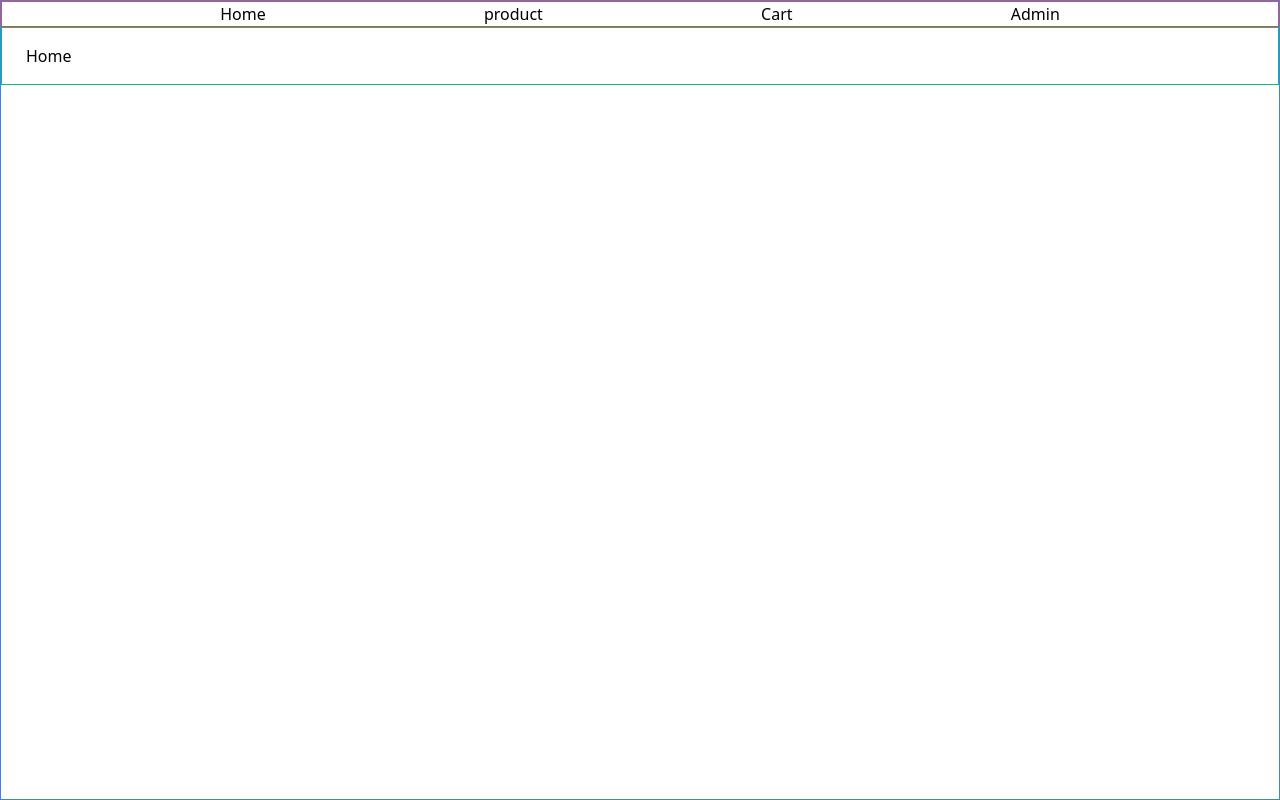
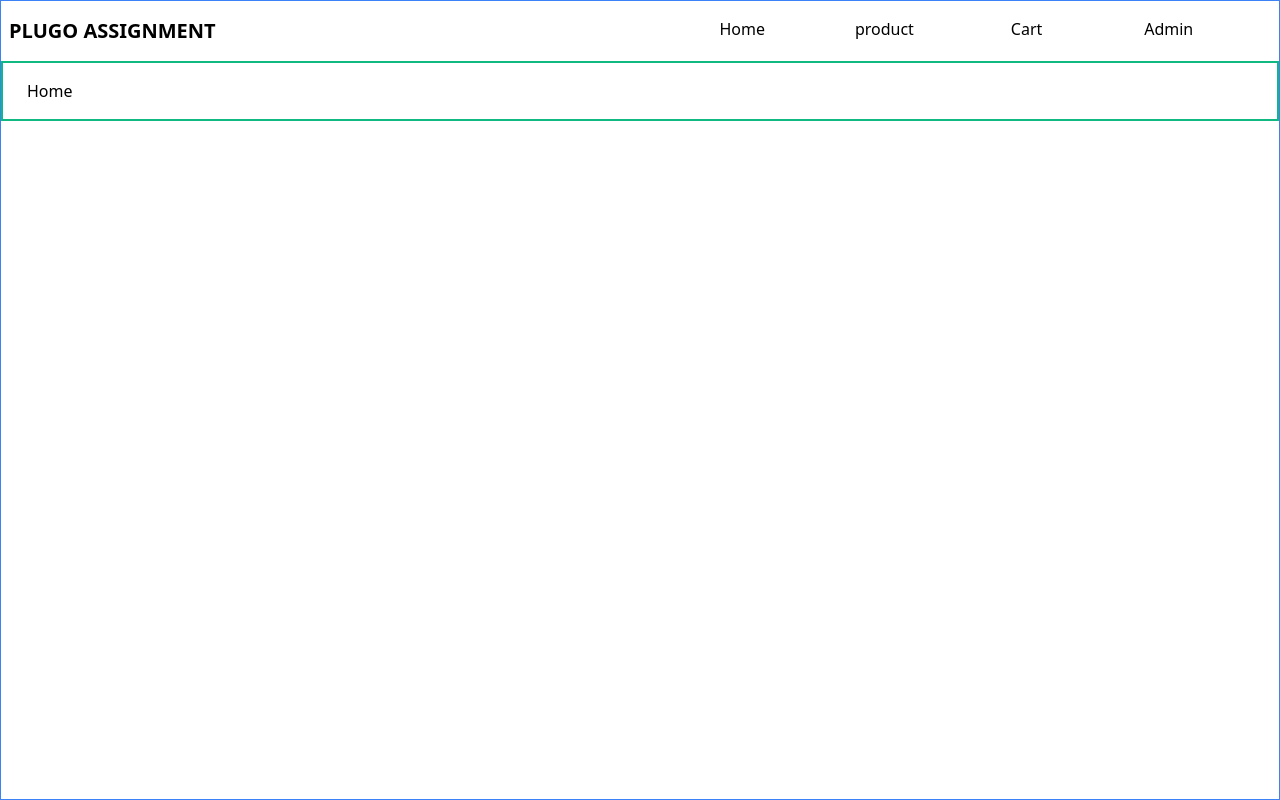
Before and after one commit to picapipicca/plugo-assg, a React (Create React App) app: page / in a window 1280 px wide. Built offline with nearby package versions, Linux system fonts and the light colour scheme.

Commit message:
new:layout setting and Header navigation

```diff
--- a/src/components/Header.tsx
+++ b/src/components/Header.tsx
@@ -2,12 +2,13 @@ import { Link } from "react-router-dom";
 
 const Header = () => {
   return (
-    <header className="border border-red-500">
-      <div className="flex justify-evenly">
-        <Link to={"/"}>Home</Link>
-        <Link to={"#"}>product</Link>
-        <Link to={"#"}>Cart</Link>
-        <Link to={"#"}>Admin</Link>
+    <header className="flex justify-between py-4 px-2">
+      <div className="text-xl font-bold">PLUGO ASSIGNMENT</div>
+      <div className="flex justify-evenly w-1/2 text-center">
+        <Link to={"/"} className="hover:font-bold hover:bg-gray-50 min-w-fit w-20">Home</Link>
+        <Link to={"/item"} className="hover:font-bold hover:bg-gray-50 min-w-fit w-20">product</Link>
+        <Link to={"/cart"} className="hover:font-bold hover:bg-gray-50 min-w-fit w-20">Cart</Link>
+        <Link to={"/admin"} className="hover:font-bold hover:bg-gray-50 min-w-fit w-20">Admin</Link>
       </div>
     </header>
   );
--- a/src/components/Layout.tsx
+++ b/src/components/Layout.tsx
@@ -7,7 +7,7 @@ const Layout = () => {
     <div className="min-h-screen border border-blue-500">
       <div>
         <Header />
-        <main className="py-4 px-6 border border-emerald-500">
+        <main className="py-4 px-6 border-2 flex flex-col border-emerald-500">
           <Outlet />
         </main>
       </div>
```
